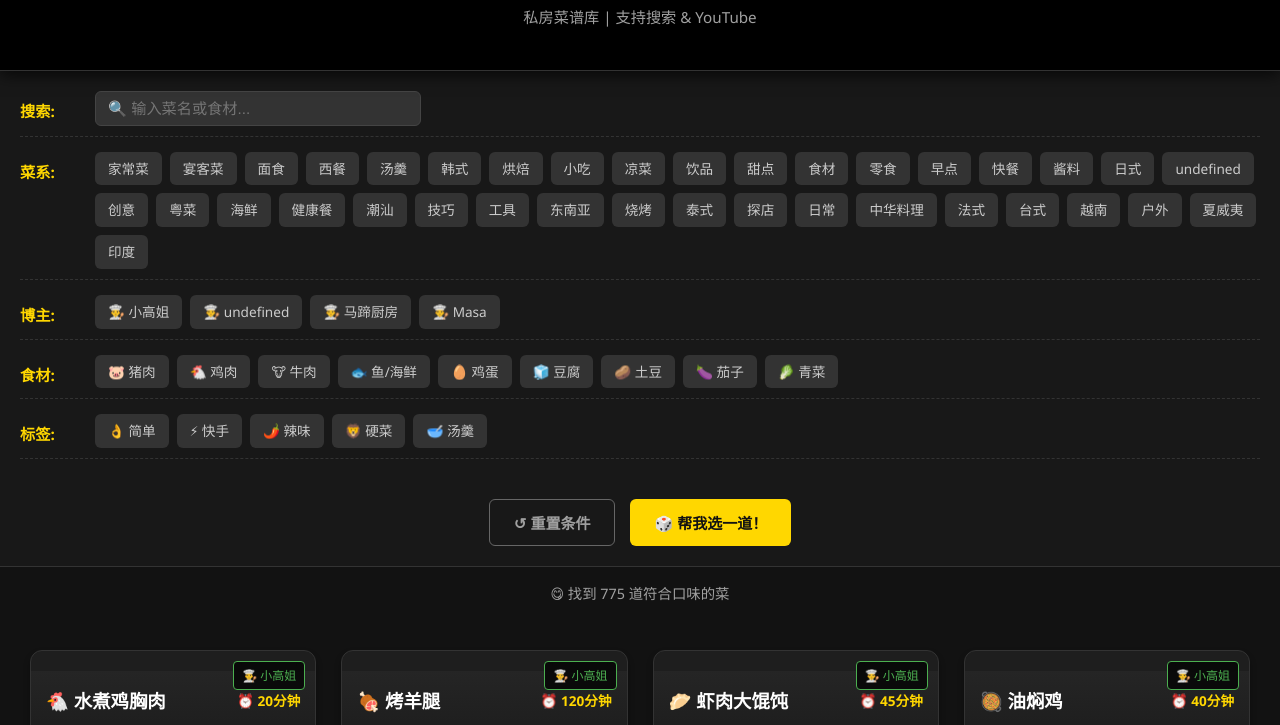
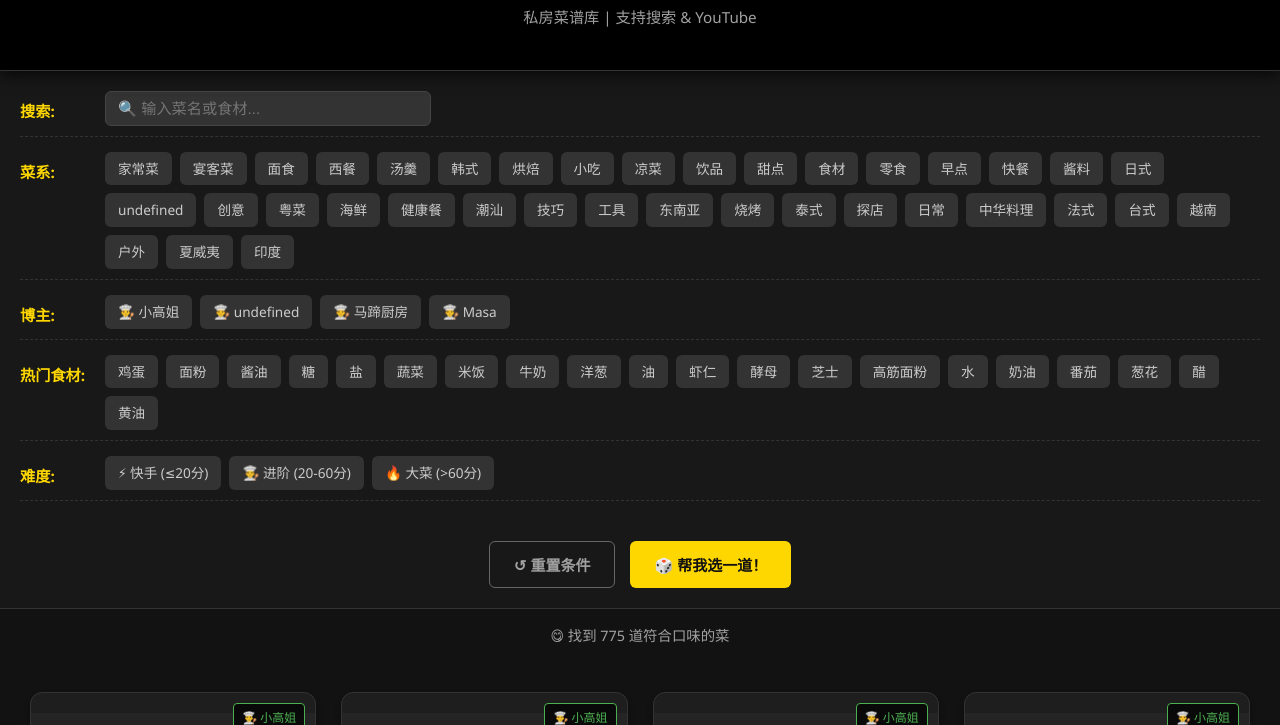
Before and after one commit to ianhao9397/food, a plain HTML site: page index.html in a window 1280 px wide. Shown: the part 74-799 px from the top of the page. Drawn offline with Linux system fonts and the light colour scheme.

Commit message:
Update index.html

```diff
--- a/index.html
+++ b/index.html
@@ -54,7 +54,7 @@
         .filter-group {
             margin-bottom: 15px;
             display: flex;
-            align-items: flex-start; /* 改为顶部对齐，适应搜索框 */
+            align-items: flex-start;
             gap: 15px;
             border-bottom: 1px dashed #333;
             padding-bottom: 10px;
@@ -64,14 +64,13 @@
         .filter-label {
             font-weight: bold;
             color: var(--highlight);
-            min-width: 60px;
+            min-width: 70px; /*稍微加宽以容纳"热门食材"*/
             font-size: 0.95rem;
-            margin-top: 8px; /* 微调对齐 */
+            margin-top: 8px;
         }
 
         .filter-options { display: flex; flex-wrap: wrap; gap: 8px; flex: 1; align-items: center; }
 
-        /* --- 新增：搜索框样式 --- */
         .search-input {
             background-color: #333;
             border: 1px solid #444;
@@ -104,13 +103,20 @@
             align-items: center;
         }
         .check-label:hover { background-color: #444; color: #fff; }
+
+        /* 选中状态 */
         .check-btn:checked + .check-label {
             background-color: var(--tag-active);
             color: #121212;
             border-color: var(--tag-active);
             font-weight: bold;
         }
-        .check-btn[name="blogger"]:checked + .check-label { background-color: var(--blogger-color); color: white; border-color: var(--blogger-color); }
+        /* 博主特殊颜色 */
+        .check-btn[name="blogger"]:checked + .check-label {
+            background-color: var(--blogger-color);
+            color: white;
+            border-color: var(--blogger-color);
+        }
 
         .action-bar {
             display: flex;
@@ -231,15 +237,12 @@
         .ingredient-grid { display: grid; grid-template-columns: repeat(auto-fill, minmax(120px, 1fr)); gap: 10px; }
         .ing-item { background: #333; padding: 8px; border-radius: 4px; font-size: 0.9rem; text-align: center; border: 1px solid #444; }
 
-        /* 步骤样式保留但隐藏，如果未来想加回可以恢复 */
-        /* .step-item { ... } */
-
         .modal-actions {
             padding: 20px; background-color: #181818; border-top: 1px solid #333; display: flex; gap: 15px;
         }
         .btn-full { flex: 1; }
         .btn-close { background-color: #333; color: white; }
-        .btn-cook { background-color: #FF0000; color: #fff; } /* YouTube Red */
+        .btn-cook { background-color: #FF0000; color: #fff; }
         .btn-cook:hover { background-color: #cc0000; }
     </style>
 </head>
@@ -251,7 +254,6 @@
 </header>
 
 <div class="filter-container">
-
     <div class="filter-group">
         <span class="filter-label">搜索:</span>
         <div class="filter-options">
@@ -261,37 +263,33 @@
 
     <div class="filter-group">
         <span class="filter-label">菜系:</span>
-        <div class="filter-options" id="filter-cuisine"></div>
+        <div class="filter-options" id="filter-cuisine">
+            </div>
     </div>
 
     <div class="filter-group">
         <span class="filter-label">博主:</span>
-        <div class="filter-options" id="filter-blogger"></div>
+        <div class="filter-options" id="filter-blogger">
+            </div>
     </div>
 
     <div class="filter-group">
-        <span class="filter-label">食材:</span>
-        <div class="filter-options">
-            <input type="checkbox" id="ing1" name="ingredient" value="猪肉" class="check-btn" onchange="applyFilters()"><label for="ing1" class="check-label">🐷 猪肉</label>
-            <input type="checkbox" id="ing2" name="ingredient" value="鸡" class="check-btn" onchange="applyFilters()"><label for="ing2" class="check-label">🐔 鸡肉</label>
-            <input type="checkbox" id="ing3" name="ingredient" value="牛" class="check-btn" onchange="applyFilters()"><label for="ing3" class="check-label">🐮 牛肉</label>
-            <input type="checkbox" id="ing4" name="ingredient" value="鱼" class="check-btn" onchange="applyFilters()"><label for="ing4" class="check-label">🐟 鱼/海鲜</label>
-            <input type="checkbox" id="ing5" name="ingredient" value="蛋" class="check-btn" onchange="applyFilters()"><label for="ing5" class="check-label">🥚 鸡蛋</label>
-            <input type="checkbox" id="ing6" name="ingredient" value="豆腐" class="check-btn" onchange="applyFilters()"><label for="ing6" class="check-label">🧊 豆腐</label>
-            <input type="checkbox" id="ing7" name="ingredient" value="土豆" class="check-btn" onchange="applyFilters()"><label for="ing7" class="check-label">🥔 土豆</label>
-            <input type="checkbox" id="ing8" name="ingredient" value="茄子" class="check-btn" onchange="applyFilters()"><label for="ing8" class="check-label">🍆 茄子</label>
-            <input type="checkbox" id="ing9" name="ingredient" value="青菜" class="check-btn" onchange="applyFilters()"><label for="ing9" class="check-label">🥬 青菜</label>
-        </div>
+        <span class="filter-label">热门食材:</span>
+        <div class="filter-options" id="filter-ingredient">
+            </div>
     </div>
 
     <div class="filter-group">
-        <span class="filter-label">标签:</span>
+        <span class="filter-label">难度:</span>
         <div class="filter-options">
-            <input type="checkbox" id="t1" name="tag" value="简单" class="check-btn" onchange="applyFilters()"><label for="t1" class="check-label">👌 简单</label>
-            <input type="checkbox" id="t2" name="tag" value="快手" class="check-btn" onchange="applyFilters()"><label for="t2" class="check-label">⚡ 快手</label>
-            <input type="checkbox" id="t3" name="tag" value="辣" class="check-btn" onchange="applyFilters()"><label for="t3" class="check-label">🌶️ 辣味</label>
-            <input type="checkbox" id="t4" name="tag" value="硬菜" class="check-btn" onchange="applyFilters()"><label for="t4" class="check-label">🦁 硬菜</label>
-            <input type="checkbox" id="t5" name="tag" value="汤" class="check-btn" onchange="applyFilters()"><label for="t5" class="check-label">🥣 汤羹</label>
+            <input type="checkbox" id="d1" name="difficulty" value="0-20" class="check-btn" onchange="applyFilters()">
+            <label for="d1" class="check-label">⚡ 快手 (≤20分)</label>
+
+            <input type="checkbox" id="d2" name="difficulty" value="21-60" class="check-btn" onchange="applyFilters()">
+            <label for="d2" class="check-label">👨‍🍳 进阶 (20-60分)</label>
+
+            <input type="checkbox" id="d3" name="difficulty" value="61-999" class="check-btn" onchange="applyFilters()">
+            <label for="d3" class="check-label">🔥 大菜 (>60分)</label>
         </div>
     </div>
 
@@ -342,11 +340,41 @@
     };
 
     function initDynamicFilters() {
+        // 1. 生成菜系
         const cuisines = [...new Set(allRecipes.map(r => r.cuisine))];
         generateCheckboxGroup('filter-cuisine', 'cuisine', cuisines);
 
+        // 2. 生成博主
         const bloggers = [...new Set(allRecipes.map(r => r.blogger))];
         generateCheckboxGroup('filter-blogger', 'blogger', bloggers);
+
+        // 3. 生成热门食材 (Top 20)
+        generateTopIngredients();
+    }
+
+    // 统计所有菜谱中出现频率最高的20种食材
+    function generateTopIngredients() {
+        const ingredientCount = {};
+
+        allRecipes.forEach(recipe => {
+            // 分割字符串 (支持中英文逗号)
+            const list = recipe.ingredients.split(/,|，/);
+            list.forEach(ing => {
+                // 清洗数据：去掉空格，去掉括号内的备注 (例如 "猪肉(里脊)" -> "猪肉")
+                let cleanName = ing.trim().replace(/\(.*\)/, '');
+                if (cleanName) {
+                    ingredientCount[cleanName] = (ingredientCount[cleanName] || 0) + 1;
+                }
+            });
+        });
+
+        // 转换为数组并排序：[[猪肉, 10], [鸡蛋, 8], ...] -> 取前20 -> 只保留名称
+        const sortedIngs = Object.entries(ingredientCount)
+            .sort((a, b) => b[1] - a[1]) // 按频率降序
+            .slice(0, 20)
+            .map(entry => entry[0]);
+
+        generateCheckboxGroup('filter-ingredient', 'ingredient', sortedIngs);
     }
 
     function generateCheckboxGroup(containerId, name, values) {
@@ -368,35 +396,54 @@
     }
 
     function applyFilters() {
-        // 1. 获取输入框的值 (转小写，去空格)
+        // 1. 获取输入框的值
         const searchText = document.getElementById('searchInput').value.toLowerCase().trim();
 
         // 2. 获取Checkbox的值
         const selCuisines = getSelectedValues('cuisine');
         const selBloggers = getSelectedValues('blogger');
-        const selIngredients = getSelectedValues('ingredient');
-        const selTags = getSelectedValues('tag');
+        const selIngredients = getSelectedValues('ingredient'); // 热门食材
+        const selDifficulty = getSelectedValues('difficulty'); // 难度(时间)
 
         currentList = allRecipes.filter(item => {
-            // 文本搜索匹配 (匹配菜名 或 食材)
+            // 文本搜索 (菜名 或 食材文本)
             const textMatch = !searchText ||
                               item.name.toLowerCase().includes(searchText) ||
                               item.ingredients.toLowerCase().includes(searchText);
 
+            // 菜系 & 博主 (精确匹配)
             const cuisineMatch = selCuisines.length === 0 || selCuisines.includes(item.cuisine);
             const bloggerMatch = selBloggers.length === 0 || selBloggers.includes(item.blogger);
-            const ingMatch = selIngredients.length === 0 || selIngredients.some(ing => item.ingredients.includes(ing));
-            const tagMatch = selTags.length === 0 || selTags.some(t => {
-                const inTags = item.tags && item.tags.includes(t);
-                const inType = item.type && item.type.includes(t);
-                return inTags || inType;
-            });
 
-            return textMatch && cuisineMatch && bloggerMatch && ingMatch && tagMatch;
+            // 食材筛选 (模糊匹配，只要包含任意一个选中的热门食材)
+            const ingMatch = selIngredients.length === 0 || selIngredients.some(selIng => item.ingredients.includes(selIng));
+
+            // 难度筛选 (解析时间数字)
+            const timeMatch = selDifficulty.length === 0 || checkTimeDifficulty(item.time, selDifficulty);
+
+            return textMatch && cuisineMatch && bloggerMatch && ingMatch && timeMatch;
         });
 
-        document.getElementById('statusBar').innerText = `😋 找到 ${currentList.length} 道符合口味的菜`;
+        updateStatusBar(currentList.length);
         renderRecipes(currentList);
+    }
+
+    // 辅助函数：解析时间并判断是否在难度区间内
+    function checkTimeDifficulty(timeStr, ranges) {
+        // 从 "20分钟" 提取 20
+        const minutes = parseInt(timeStr);
+        if (isNaN(minutes)) return false;
+
+        return ranges.some(range => {
+            const [min, max] = range.split('-').map(Number);
+            return minutes >= min && minutes <= max;
+        });
+    }
+
+    function updateStatusBar(count) {
+        const bar = document.getElementById('statusBar');
+        if (count === 0) bar.innerText = "👻 哎呀，没找到... 试着减少点筛选条件？";
+        else bar.innerText = `😋 找到 ${count} 道符合口味的菜`;
     }
 
     function renderRecipes(list) {
@@ -404,7 +451,7 @@
         grid.innerHTML = "";
 
         if (list.length === 0) {
-            grid.innerHTML = `<div style="grid-column:1/-1; text-align:center; padding:40px; color:#666;"><h3>👻 哎呀，没找到...</h3><p>试试换个关键词或减少筛选条件？</p></div>`;
+            grid.innerHTML = `<div style="grid-column:1/-1; text-align:center; padding:40px; color:#666;"><h3>空空如也</h3><p>没有找到匹配的菜谱</p></div>`;
             return;
         }
 
@@ -414,6 +461,7 @@
             card.onclick = () => showDetails(item);
 
             let tagsHtml = `<span class="meta-tag tag-cuisine">${item.cuisine}</span>`;
+            // 显示原有tags (如果有)
             if(item.tags) item.tags.forEach(t => tagsHtml += `<span class="meta-tag">${t}</span>`);
 
             card.innerHTML = `
@@ -452,10 +500,7 @@
             }
         });
 
-        // 已移除步骤渲染逻辑
-
         document.getElementById('btnSearch').onclick = () => {
-            // 切换为 YouTube 搜索
             const query = `${item.name} ${item.blogger} recipe`;
             window.open(`https://www.youtube.com/results?search_query=${encodeURIComponent(query)}`, '_blank');
         };
@@ -466,7 +511,7 @@
     function closeModal() { document.getElementById('modal').style.display = 'none'; }
     function resetFilters() {
         document.querySelectorAll('input[type="checkbox"]').forEach(cb => cb.checked = false);
-        document.getElementById('searchInput').value = ""; // 重置搜索框
+        document.getElementById('searchInput').value = "";
         applyFilters();
     }
     function helpMeChoose() {
```
